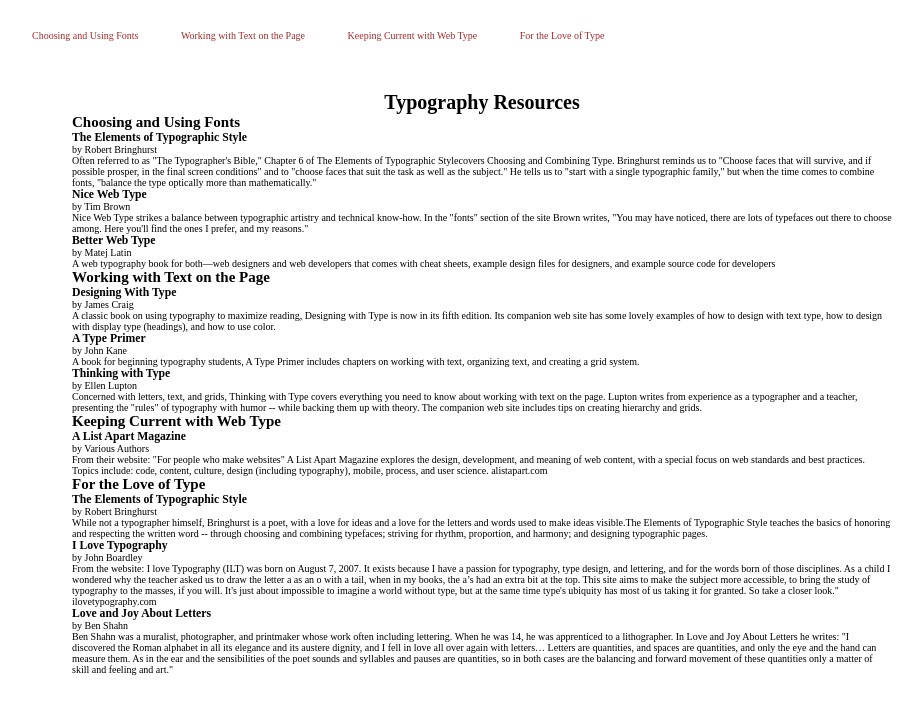
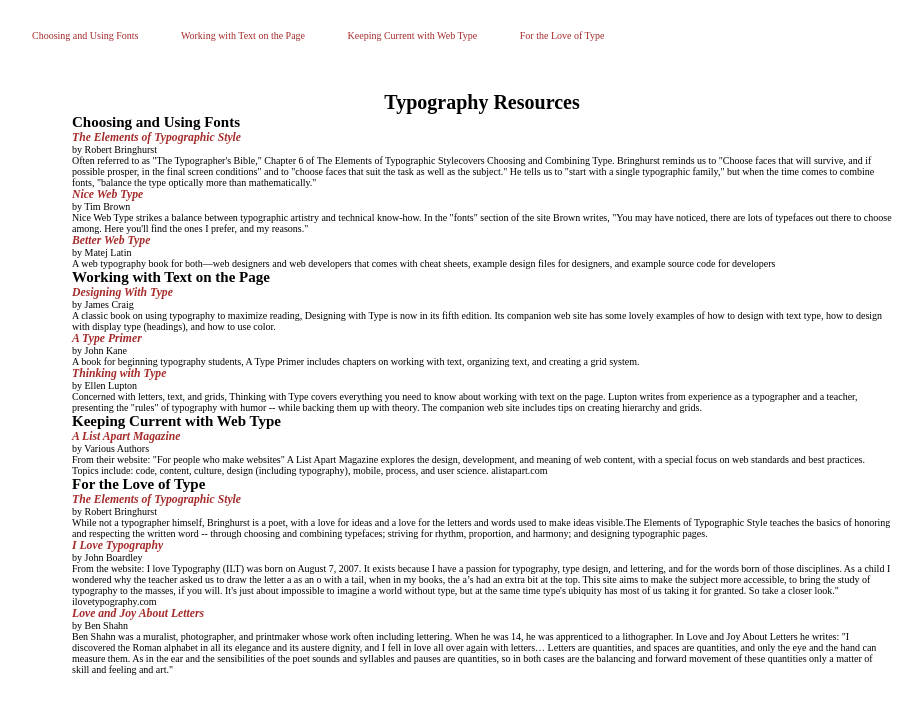
Before and after one commit to FbW-22-E04/uib-ui-ux-typography-OliveiraDCI, a plain HTML site: page index.html in a window 1280 px wide. Shown: the whole page, without its empty margins (158-1080 px from the left). Drawn offline with Linux system fonts and the light colour scheme.

Commit message:
Created links and its state styling.

```diff
--- a/index.html
+++ b/index.html
@@ -26,7 +26,14 @@
         <h2 id="section1">Choosing and Using Fonts</h2>
 
         <article>
-          <h3>The Elements of Typographic Style</h3>
+          <h3>
+            <a
+              class="link-nodeco"
+              target="_blank"
+              href="https://en.wikipedia.org/wiki/The_Elements_of_Typographic_Style"
+              ><i>The Elements of Typographic Style</i></a
+            >
+          </h3>
           <p>by Robert Bringhurst</p>
           <p>
             Often referred to as "The Typographer's Bible," Chapter 6 of The
@@ -41,7 +48,14 @@
         </article>
 
         <article>
-          <h3>Nice Web Type</h3>
+          <h3>
+            <a
+              class="link-nodeco"
+              target="_blank"
+              href="http://nicewebtype.com/"
+              ><i>Nice Web Type</i></a
+            >
+          </h3>
           <p>by Tim Brown</p>
           <p>
             Nice Web Type strikes a balance between typographic artistry and
@@ -52,7 +66,14 @@
         </article>
 
         <article>
-          <h3>Better Web Type</h3>
+          <h3>
+            <a
+              class="link-nodeco"
+              target="_blank"
+              href="https://betterwebtype.com/"
+              ><i>Better Web Type</i></a
+            >
+          </h3>
           <p>by Matej Latin</p>
           <p>
             A web typography book for both—web designers and web developers that
@@ -66,7 +87,14 @@
         <h2 id="section2">Working with Text on the Page</h2>
 
         <article>
-          <h3>Designing With Type</h3>
+          <h3>
+            <a
+              class="link-nodeco"
+              target="_blank"
+              href="https://www.amazon.com/Designing-Type-5th-Essential-Typography/dp/0823014134"
+              ><i>Designing With Type</i></a
+            >
+          </h3>
           <p>by James Craig</p>
           <p>
             A classic book on using typography to maximize reading, Designing
@@ -77,7 +105,14 @@
         </article>
 
         <article>
-          <h3>A Type Primer</h3>
+          <h3>
+            <a
+              class="link-nodeco"
+              target="_blank"
+              href="https://www.amazon.com/Type-Primer-2nd-John-Kane/dp/0205066445"
+              ><i>A Type Primer</i></a
+            >
+          </h3>
           <p>by John Kane</p>
           <p>
             A book for beginning typography students, A Type Primer includes
@@ -87,7 +122,14 @@
         </article>
 
         <article>
-          <h3>Thinking with Type</h3>
+          <h3>
+            <a
+              class="link-nodeco"
+              target="_blank"
+              href="http://thinkingwithtype.com/"
+              ><i>Thinking with Type</i></a
+            >
+          </h3>
           <p>by Ellen Lupton</p>
           <p>
             Concerned with letters, text, and grids, Thinking with Type covers
@@ -104,7 +146,14 @@
         <h2 id="section3">Keeping Current with Web Type</h2>
 
         <article>
-          <h3>A List Apart Magazine</h3>
+          <h3>
+            <a
+              class="link-nodeco"
+              target="_blank"
+              href="https://alistapart.com/"
+              ><i>A List Apart Magazine</i></a
+            >
+          </h3>
           <p>by Various Authors</p>
           <p>
             From their website: "For people who make websites" A List Apart
@@ -120,7 +169,14 @@
         <h2 id="section4">For the Love of Type</h2>
 
         <article>
-          <h3>The Elements of Typographic Style</h3>
+          <h3>
+            <a
+              class="link-nodeco"
+              target="_blank"
+              href="https://en.wikipedia.org/wiki/The_Elements_of_Typographic_Style"
+              ><i>The Elements of Typographic Style</i></a
+            >
+          </h3>
           <p>by Robert Bringhurst</p>
           <p>
             While not a typographer himself, Bringhurst is a poet, with a love
@@ -133,7 +189,14 @@
         </article>
 
         <article>
-          <h3>I Love Typography</h3>
+          <h3>
+            <a
+              class="link-nodeco"
+              target="_blank"
+              href="https://fonts.ilovetypography.com/"
+              ><i>I Love Typography</i></a
+            >
+          </h3>
           <p>by John Boardley</p>
           <p>
             From the website: I love Typography (ILT) was born on August 7,
@@ -150,7 +213,14 @@
         </article>
 
         <article>
-          <h3>Love and Joy About Letters</h3>
+          <h3>
+            <a
+              class="link-nodeco"
+              target="_blank"
+              href="https://www.amazon.com/Love-Joy-about-Letters-Lettering/dp/B0006AYYFG"
+              ><i>Love and Joy About Letters</i></a
+            >
+          </h3>
           <p>by Ben Shahn</p>
           <p>
             Ben Shahn was a muralist, photographer, and printmaker whose work
--- a/style.css
+++ b/style.css
@@ -54,3 +54,12 @@
 h1 {
   text-align: center;
 }
+
+.link-nodeco:hover {
+  text-decoration: underline;
+  color: rgb(182, 43, 43);
+}
+
+.link-nodeco:active {
+  color: blue;
+}
```
